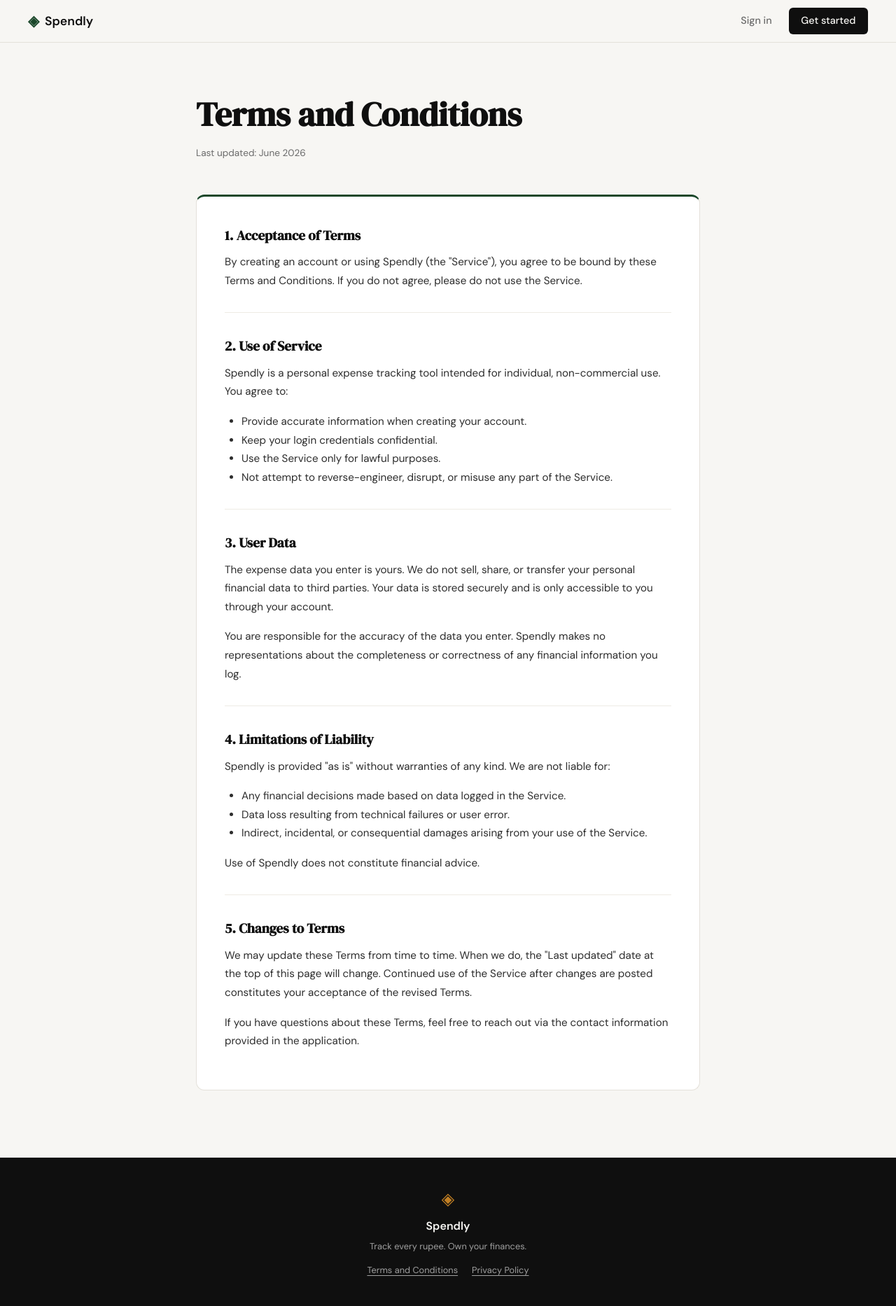
After one commit to mohdshoyab-cmd/spendly, a Flask app: page /terms in a window 1280 px wide. The commit adds this page. Shown: the whole page at 70% size. Run offline with Flask 3, Linux system fonts and the light colour scheme.

Commit message:
Add Terms and Privacy Policy pages with footer links
- Add /terms and /privacy routes in app.py
- Create terms.html and privacy.html with themed legal content
- Update footer in base.html to link to both pages
- Add legal page styles (card, section dividers) to style.css

Co-Authored-By: Claude Sonnet 4.6 <noreply@anthropic.com>

```diff
--- a/app.py
+++ b/app.py
@@ -26,6 +26,16 @@ def login():
 # Placeholder routes — students will implement these                  #
 # ------------------------------------------------------------------ #
 
+@app.route("/terms")
+def terms():
+    return render_template("terms.html")
+
+
+@app.route("/privacy")
+def privacy():
+    return render_template("privacy.html")
+
+
 @app.route("/logout")
 def logout():
     return "Logout — coming in Step 3"
--- a/static/css/style.css
+++ b/static/css/style.css
@@ -507,6 +507,89 @@ a { color: inherit; text-decoration: none; }
     color: var(--ink-faint);
 }
 
+.footer-links {
+    display: flex;
+    gap: 1.25rem;
+    margin-top: 0.5rem;
+}
+
+.footer-links a {
+    font-size: 0.8rem;
+    color: var(--ink-faint);
+    text-decoration: underline;
+    text-underline-offset: 3px;
+    transition: color 0.2s;
+}
+
+.footer-links a:hover { color: var(--paper); }
+
+/* ------------------------------------------------------------------ */
+/* Legal pages (terms, privacy)                                        */
+/* ------------------------------------------------------------------ */
+
+.legal-section {
+    padding: 4rem 2rem 6rem;
+}
+
+.legal-inner {
+    max-width: 720px;
+    margin: 0 auto;
+}
+
+.legal-title {
+    font-family: var(--font-display);
+    font-size: clamp(2rem, 4vw, 3rem);
+    color: var(--ink);
+    margin-bottom: 0.4rem;
+}
+
+.legal-meta {
+    font-size: 0.85rem;
+    color: var(--ink-muted);
+    margin-bottom: 3rem;
+}
+
+.legal-card {
+    background: var(--paper-card);
+    border: 1px solid var(--border);
+    border-radius: var(--radius-md);
+    padding: 2.5rem;
+    border-top: 3px solid var(--accent);
+}
+
+.legal-card h2 {
+    font-family: var(--font-display);
+    font-size: 1.2rem;
+    color: var(--ink);
+    margin-top: 2rem;
+    margin-bottom: 0.6rem;
+    padding-top: 2rem;
+    border-top: 1px solid var(--border-soft);
+}
+
+.legal-card h2:first-child {
+    margin-top: 0;
+    padding-top: 0;
+    border-top: none;
+}
+
+.legal-card p {
+    font-size: 0.95rem;
+    color: var(--ink-soft);
+    line-height: 1.75;
+    margin-bottom: 1rem;
+}
+
+.legal-card ul {
+    margin: 0.5rem 0 1rem 1.5rem;
+}
+
+.legal-card ul li {
+    font-size: 0.95rem;
+    color: var(--ink-soft);
+    line-height: 1.75;
+}
+
 /* ------------------------------------------------------------------ */
 /* Responsive                                                          */
 /* ------------------------------------------------------------------ */
--- a/templates/base.html
+++ b/templates/base.html
@@ -34,6 +34,10 @@
             <span class="brand-icon">◈</span>
             <span class="footer-name">Spendly</span>
             <p class="footer-copy">Track every rupee. Own your finances.</p>
+            <div class="footer-links">
+                <a href="{{ url_for('terms') }}">Terms and Conditions</a>
+                <a href="{{ url_for('privacy') }}">Privacy Policy</a>
+            </div>
         </div>
     </footer>
 
--- /dev/null
+++ b/templates/terms.html
@@ -0,0 +1,47 @@
+{% extends "base.html" %}
+
+{% block title %}Terms and Conditions — Spendly{% endblock %}
+
+{% block content %}
+
+<section class="legal-section">
+    <div class="legal-inner">
+        <h1 class="legal-title">Terms and Conditions</h1>
+        <p class="legal-meta">Last updated: June 2026</p>
+
+        <div class="legal-card">
+
+            <h2>1. Acceptance of Terms</h2>
+            <p>By creating an account or using Spendly (the "Service"), you agree to be bound by these Terms and Conditions. If you do not agree, please do not use the Service.</p>
+
+            <h2>2. Use of Service</h2>
+            <p>Spendly is a personal expense tracking tool intended for individual, non-commercial use. You agree to:</p>
+            <ul>
+                <li>Provide accurate information when creating your account.</li>
+                <li>Keep your login credentials confidential.</li>
+                <li>Use the Service only for lawful purposes.</li>
+                <li>Not attempt to reverse-engineer, disrupt, or misuse any part of the Service.</li>
+            </ul>
+
+            <h2>3. User Data</h2>
+            <p>The expense data you enter is yours. We do not sell, share, or transfer your personal financial data to third parties. Your data is stored securely and is only accessible to you through your account.</p>
+            <p>You are responsible for the accuracy of the data you enter. Spendly makes no representations about the completeness or correctness of any financial information you log.</p>
+
+            <h2>4. Limitations of Liability</h2>
+            <p>Spendly is provided "as is" without warranties of any kind. We are not liable for:</p>
+            <ul>
+                <li>Any financial decisions made based on data logged in the Service.</li>
+                <li>Data loss resulting from technical failures or user error.</li>
+                <li>Indirect, incidental, or consequential damages arising from your use of the Service.</li>
+            </ul>
+            <p>Use of Spendly does not constitute financial advice.</p>
+
+            <h2>5. Changes to Terms</h2>
+            <p>We may update these Terms from time to time. When we do, the "Last updated" date at the top of this page will change. Continued use of the Service after changes are posted constitutes your acceptance of the revised Terms.</p>
+            <p>If you have questions about these Terms, feel free to reach out via the contact information provided in the application.</p>
+
+        </div><!-- .legal-card -->
+    </div>
+</section>
+
+{% endblock %}
```
Also changed, not shown: templates/privacy.html (added, +48 -0 lines).
